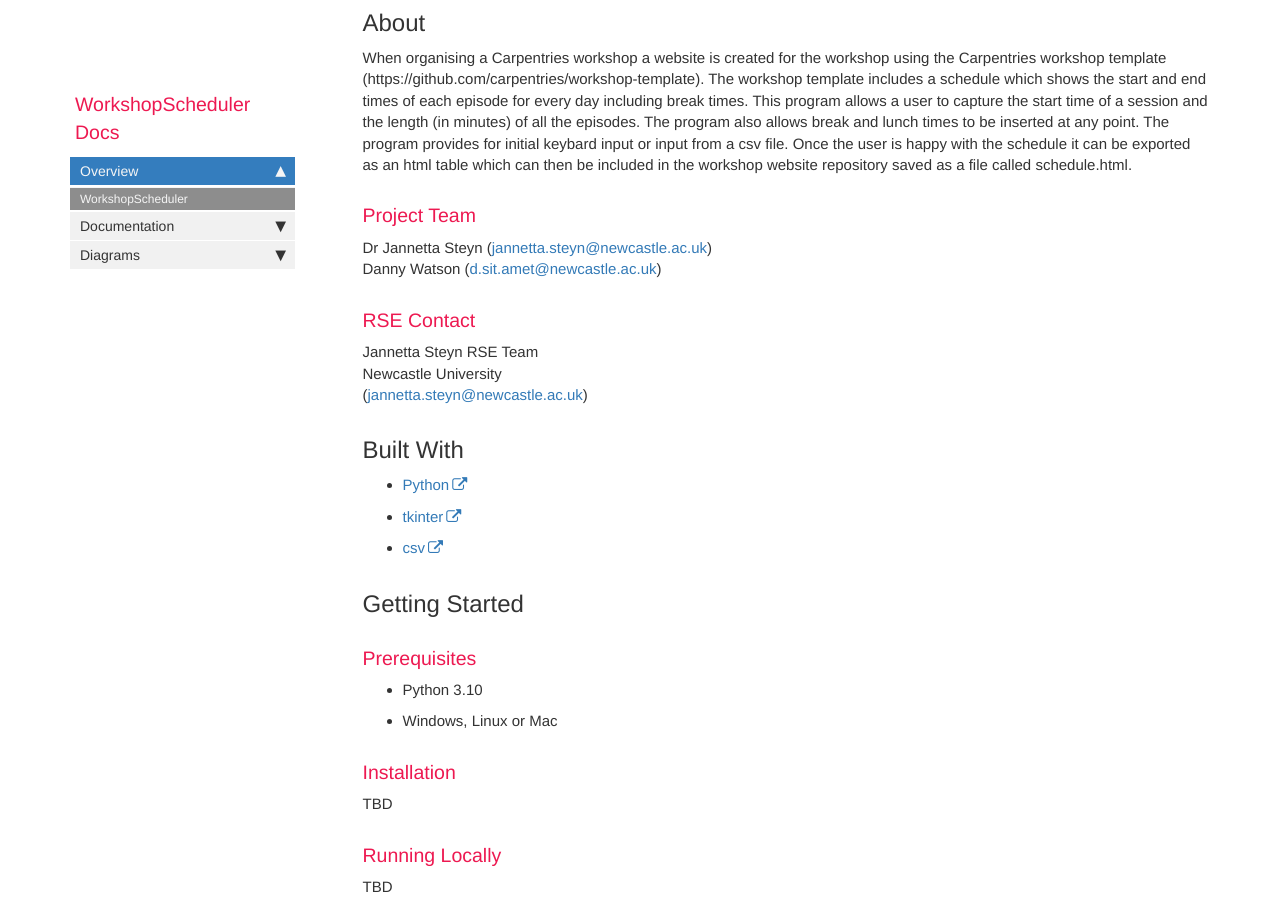
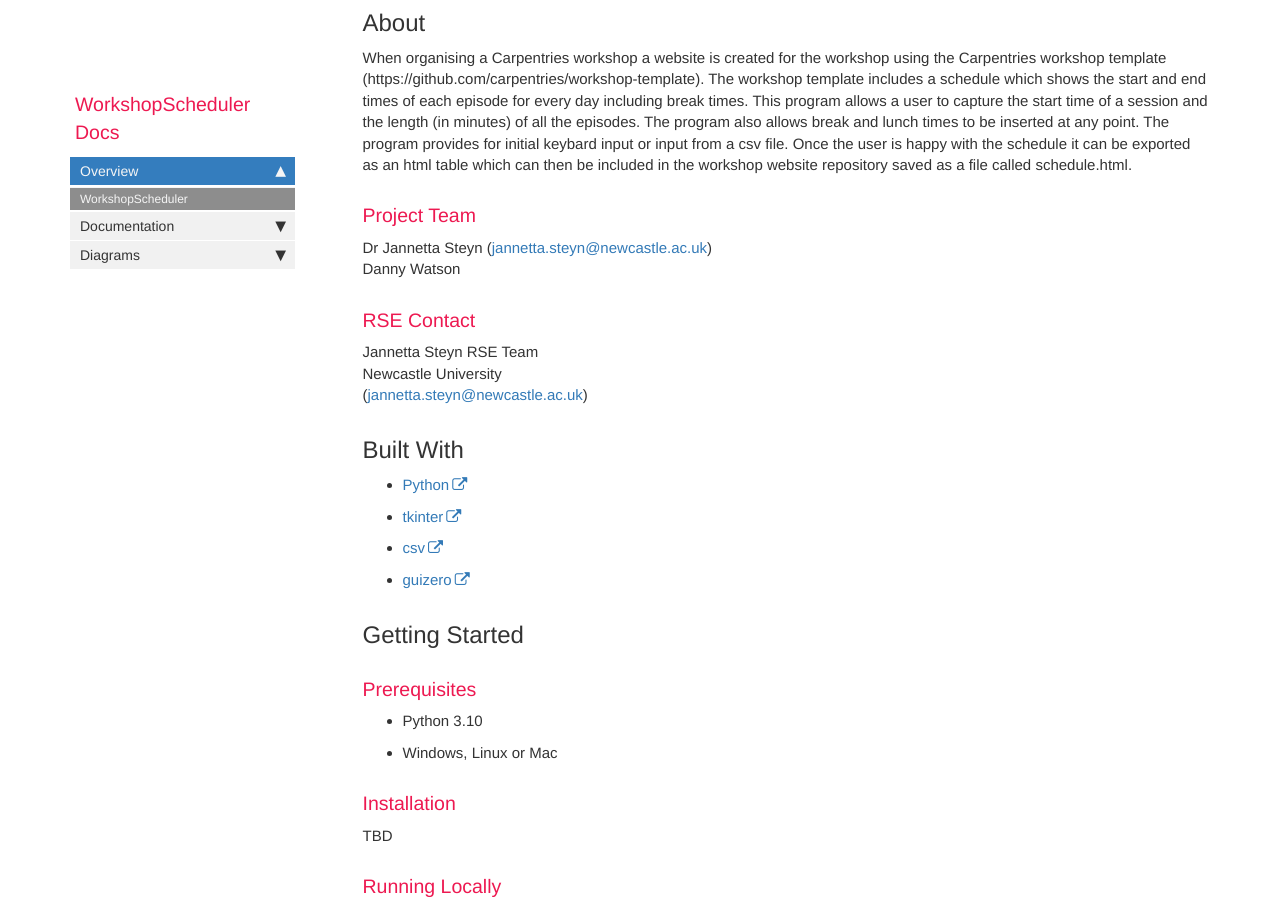
Before and after one commit to NewcastleRSE/WorkshopScheduler, a Jekyll site: the page built from index.md, in a window 1280 px wide and 900 px high, scrolled down 903 px. Built offline with Jekyll 4.4.1, drawn with Linux system fonts in a browser that asks for light colours; comment, search, counter and statistics services are not loaded.

Commit message:
update index.md

```diff
--- a/index.md
+++ b/index.md
@@ -13,8 +13,7 @@ When organising a Carpentries workshop a website is created for the workshop usi
 
 ### Project Team
 Dr Jannetta Steyn ([jannetta.steyn@newcastle.ac.uk](mailto:jannetta.steyn@newcastle.ac.uk))
-Danny Watson  ([d.sit.amet@newcastle.ac.uk](mailto:d.sit.amet@example.com))
-
+Danny Watson
 ### RSE Contact
 Jannetta Steyn
 RSE Team
@@ -26,6 +25,7 @@ Newcastle University
 - [Python](https://www.python.org/)
 - [tkinter](https://docs.python.org/3/library/tkinter.html)
 - [csv](https://docs.python.org/3/library/csv.html)
+- [guizero](https://lawsie.github.io/guizero/)
 
 ## Getting Started
 
```
